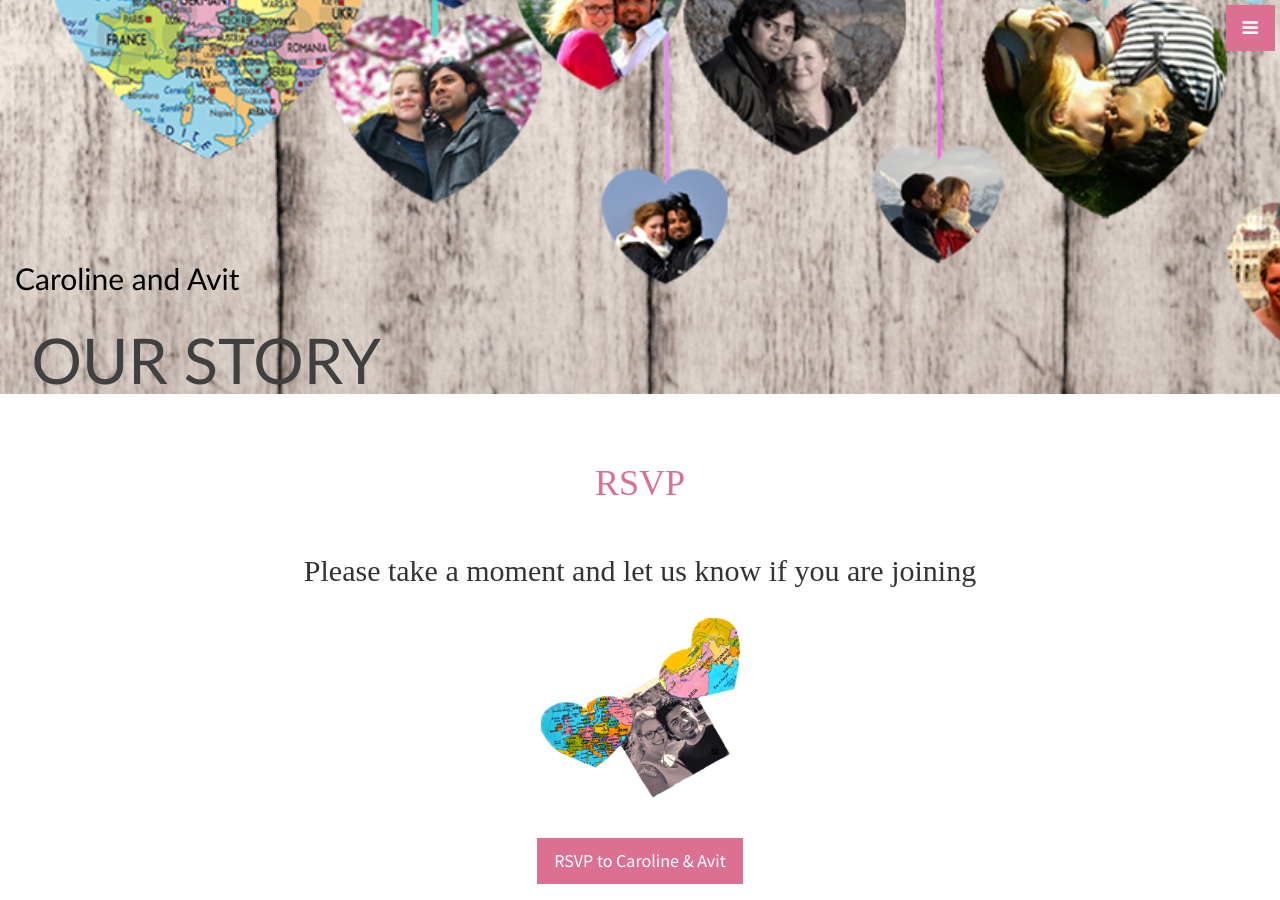
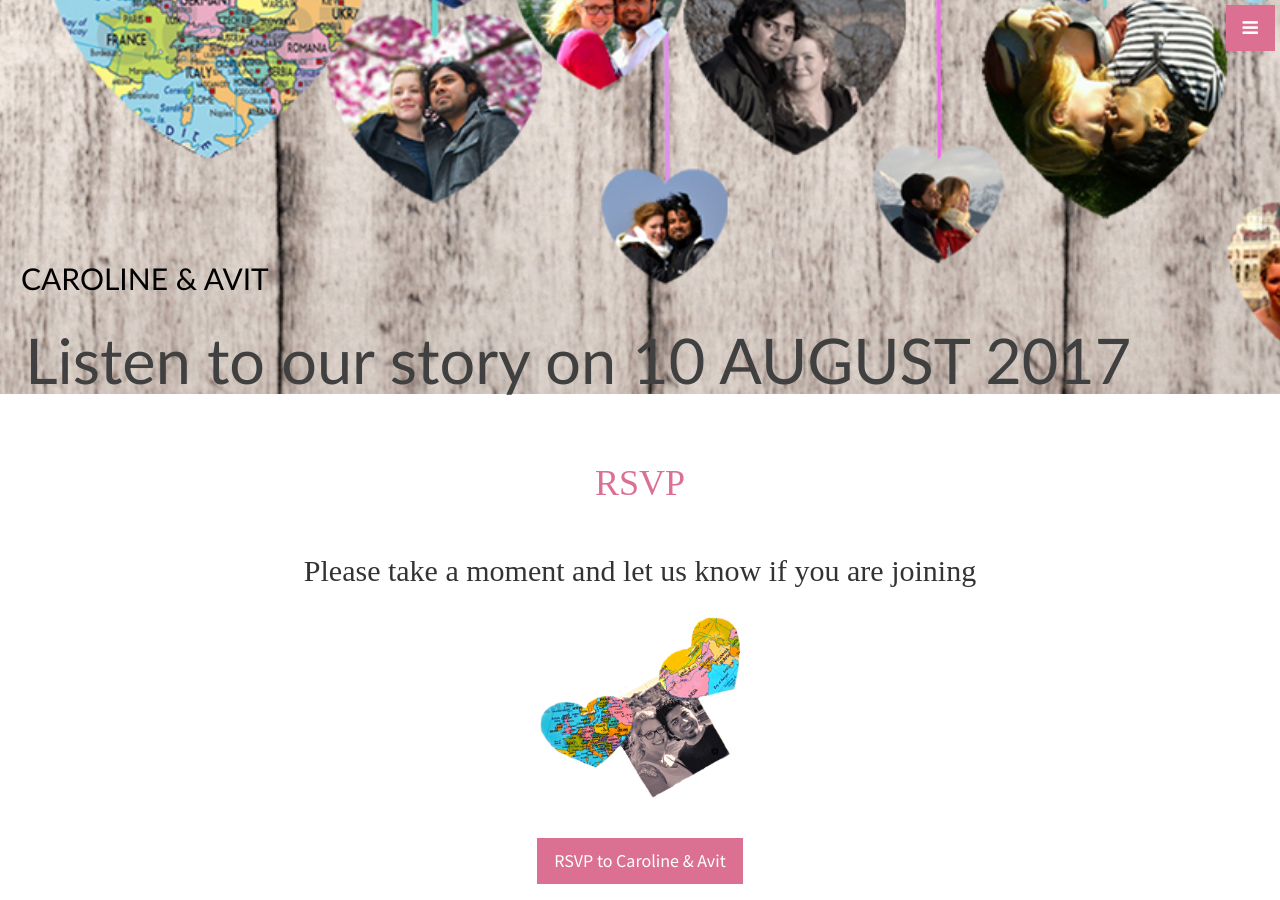
Before and after one commit to MonchiLin/carowedavit.github.io, a Jekyll site: the page built from index.html, in a window 1280 px wide and 900 px high, scrolled down 506 px. Built offline with Jekyll 4.4.1, drawn with Linux system fonts in a browser that asks for light colours.

Commit message:
font updated

```diff
--- a/_includes/header.html
+++ b/_includes/header.html
@@ -1,7 +1,7 @@
 <header id="top" class="header">
   <div class="text-vertical-center">
-   <h2 style="margin-left: 0.5em;">Caroline and Avit</h2>
+   <h2 style="margin-left: 0.7em;">CAROLINE &amp; AVIT</h2>
    <br>
-   <h1 style="margin-left: 0.5em;">OUR STORY</h1>
+   <h1 style="margin-left: 0.4em;">Listen to our story on 10 AUGUST 2017</h1>
   </div>
 </header>
```
